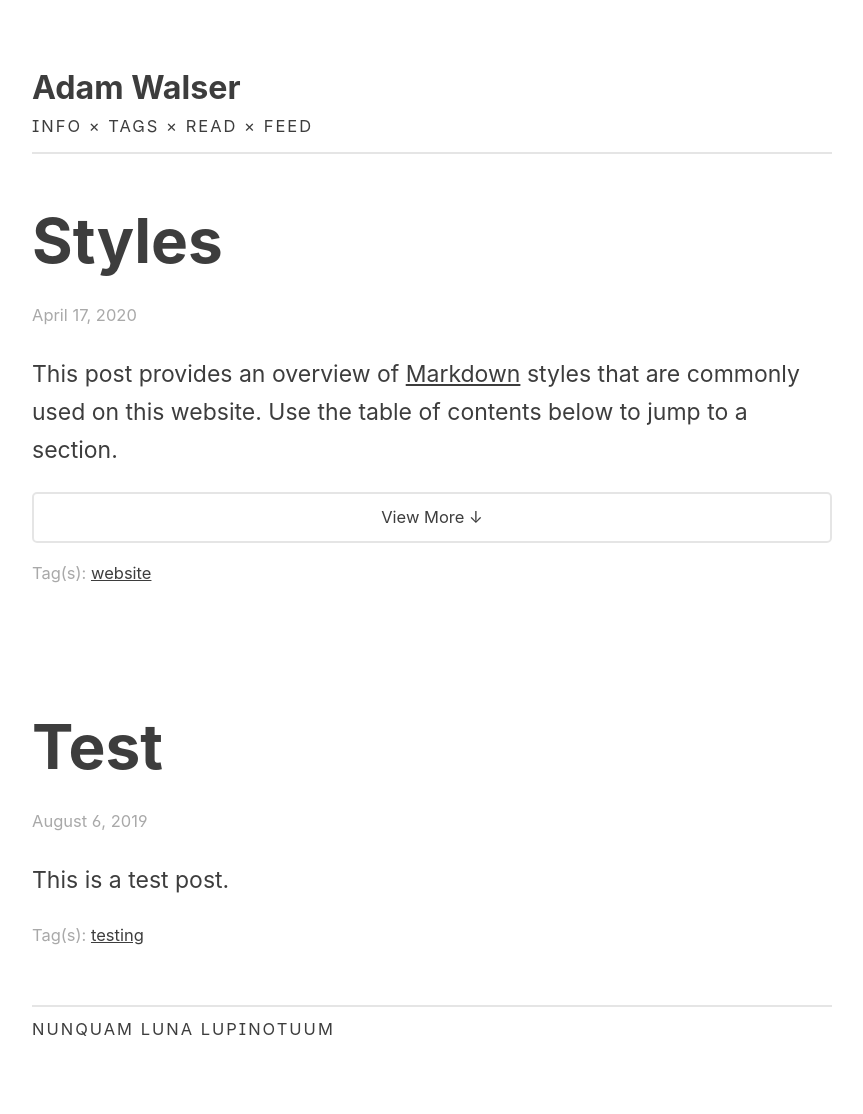
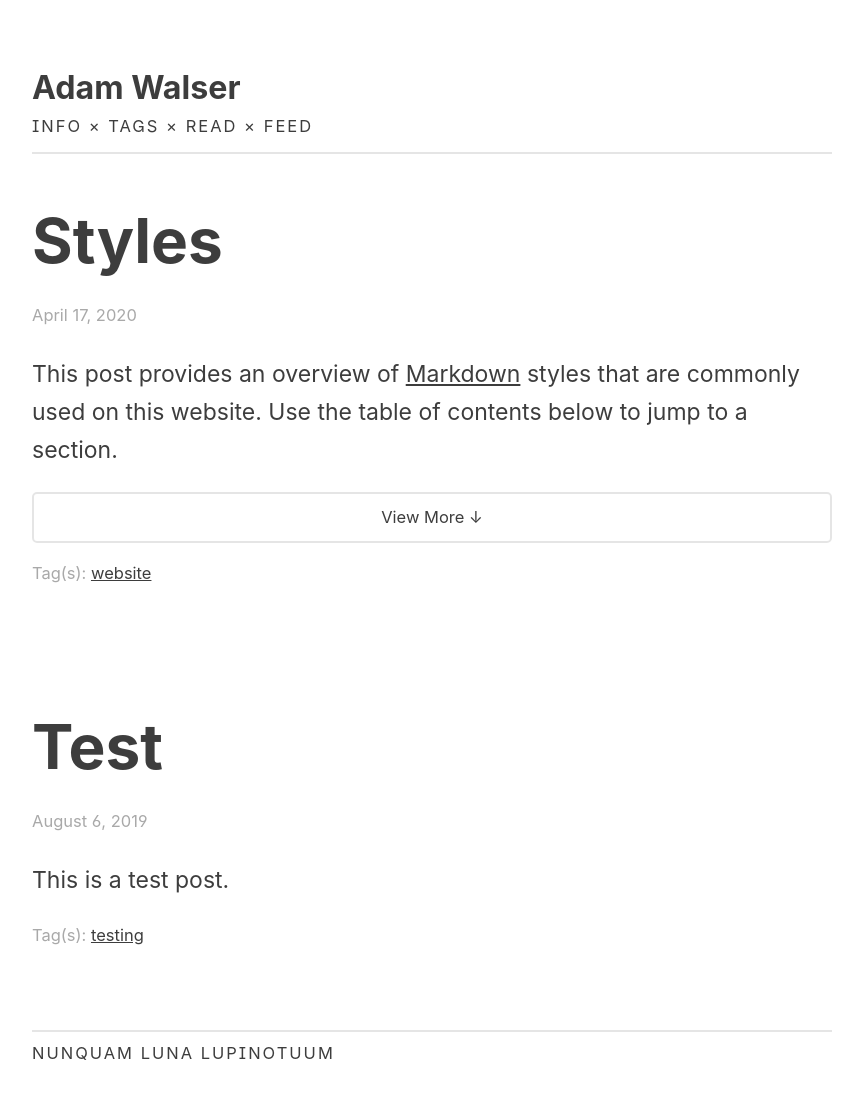
Before and after one commit to ajpwalser/ajpwalser.github.io, a Jekyll site: the page built from index.html, in a window 1280 px wide. Shown: the whole page, without its empty margins (208-1071 px from the left). Built offline with Jekyll 4.4.1, drawn with Linux system fonts in a browser that asks for light colours; some web fonts are replaced; the list of posts is cut into pages by our own code; before the commit the page ends 1089 px from its top, so only the background shows below that.

Commit message:
Update style.css

```diff
--- a/css/style.css
+++ b/css/style.css
@@ -145,8 +145,7 @@ time,
 	color: rgb(169, 169, 169);
 }
 
-p.time,
-footer {
+p.time {
 	margin-top: -1.5em;
 }
 
```
